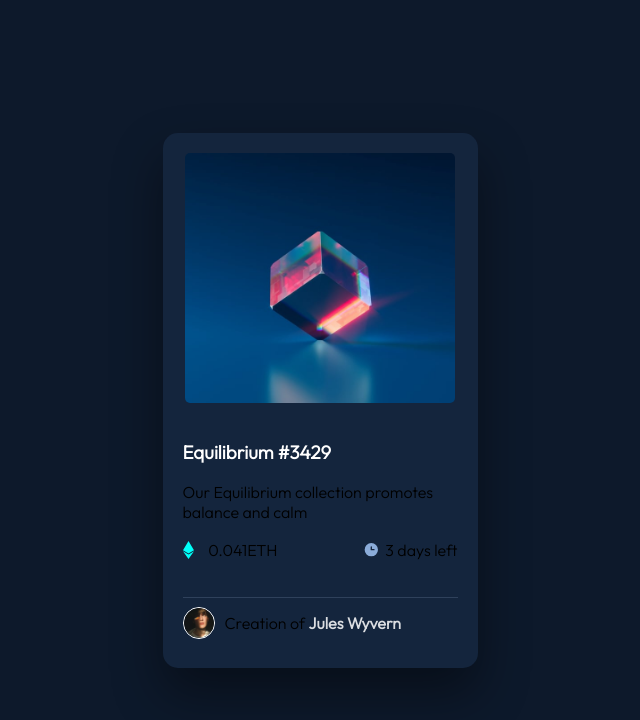
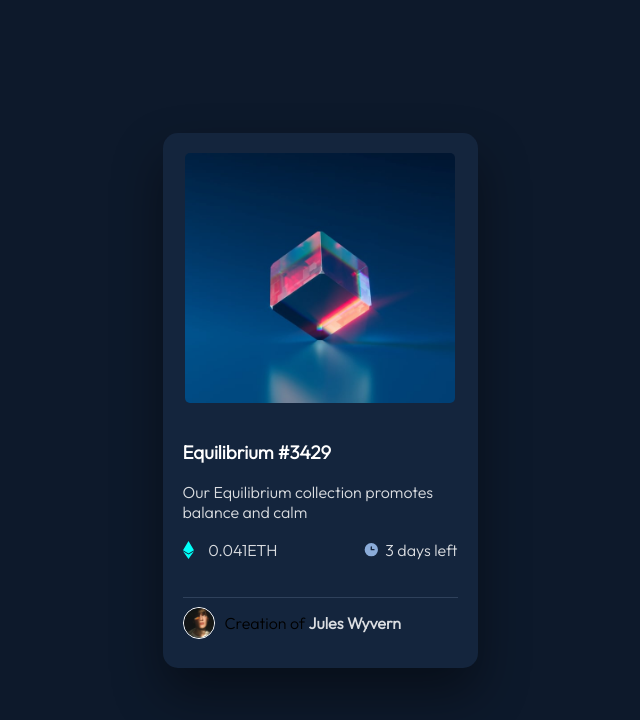
Before and after one commit to lancetoledo/nft-card-html-css, a plain HTML site: page index.html in a window 1280 px wide. Shown: the whole page, without its empty margins (320-960 px from the left). Drawn offline with Linux system fonts and the light colour scheme.

Commit message:
UPDATE: style.css

```diff
--- a/style.css
+++ b/style.css
@@ -53,9 +53,9 @@ h3 {
     color: white;
 }
 
-/* .content p {
+.content p {
     color: hsla(0, 0%, 100%, 0.849);
-  } */
+  }
 
 .info {
     display: flex;
```
